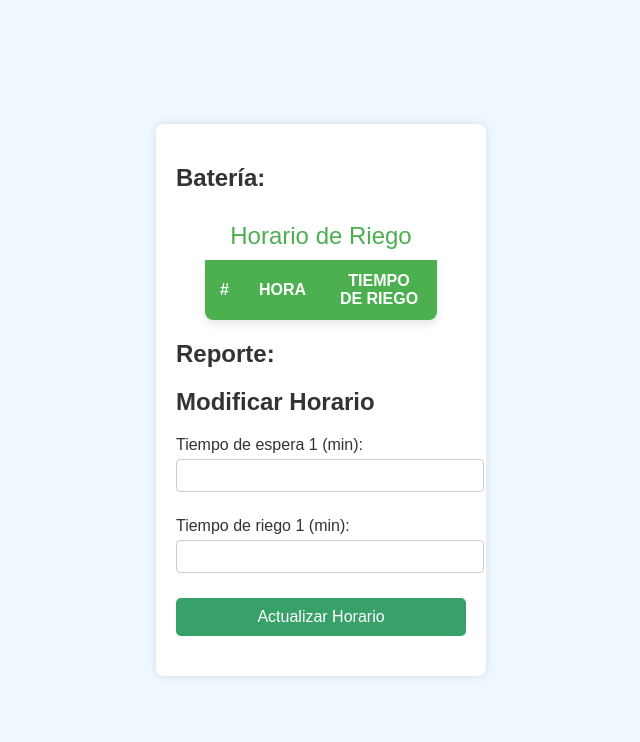
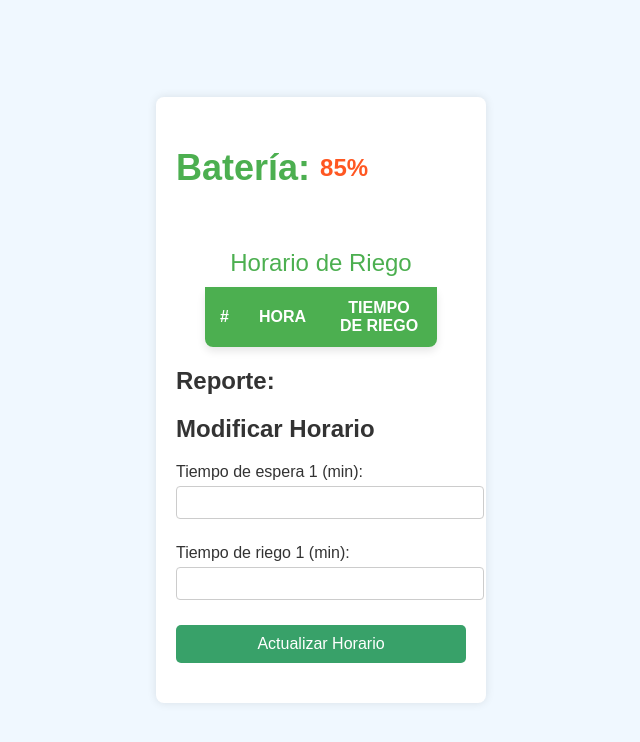
Before and after one commit to IICAFabLab/riego, a plain HTML site: page index.html in a window 1280 px wide. Shown: the whole page, without its empty margins (319-959 px from the left). Drawn offline with Linux system fonts and the light colour scheme; no server answers.

Commit message:
información bateria fotmato

```diff
--- a/index.html
+++ b/index.html
@@ -8,8 +8,10 @@
 </head>
 <body>
     <div class="container">
-        <h2>Batería:</h2>
-        <div id="bateria"></div>
+        <div class="battery-container">
+            <h2 class="battery-label">Batería:</h2>
+            <div id="bateria" class="battery-value">85%</div>
+        </div>
         <table>
             <caption>Horario de Riego</caption>
             <thead>
```
